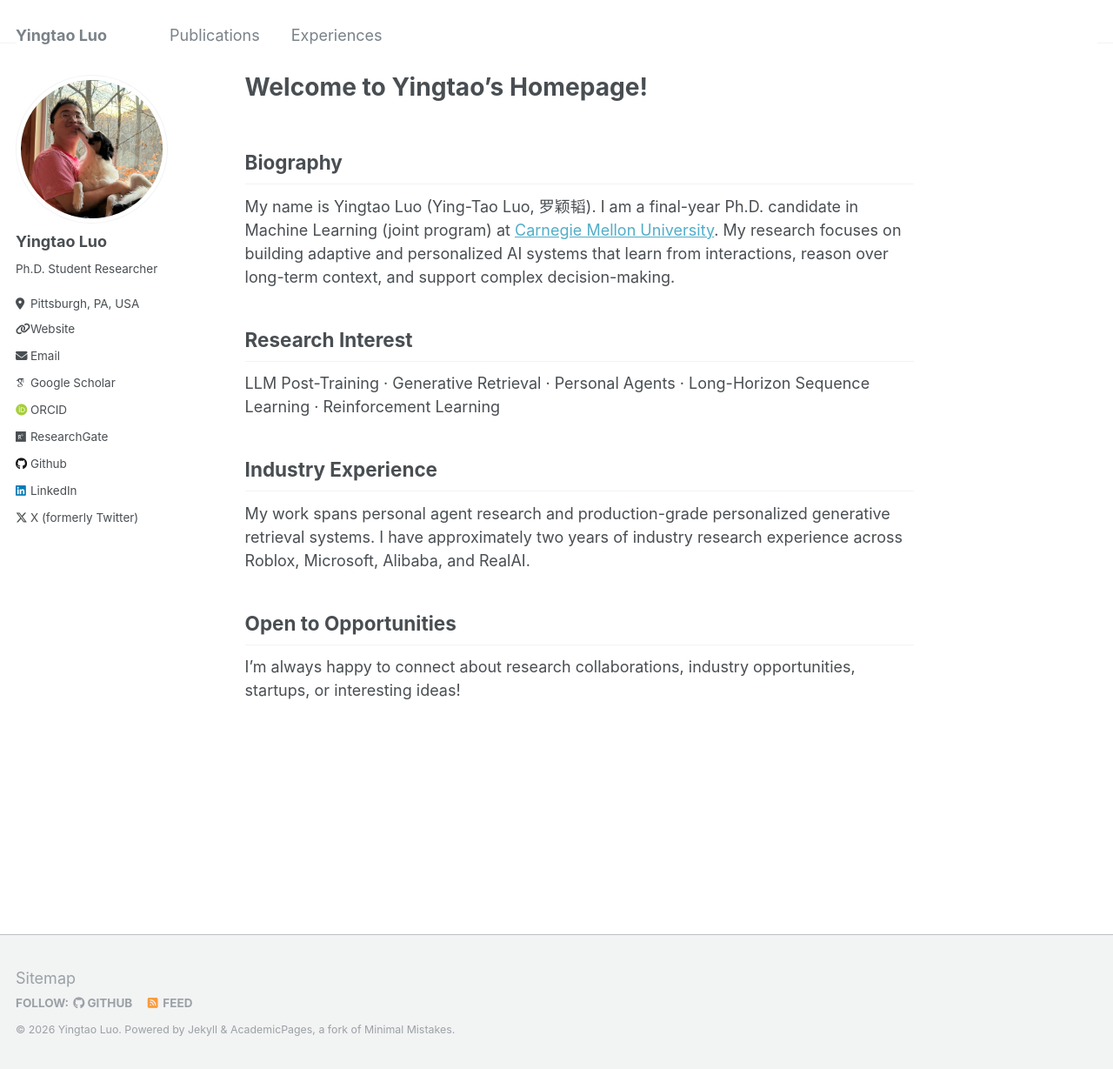
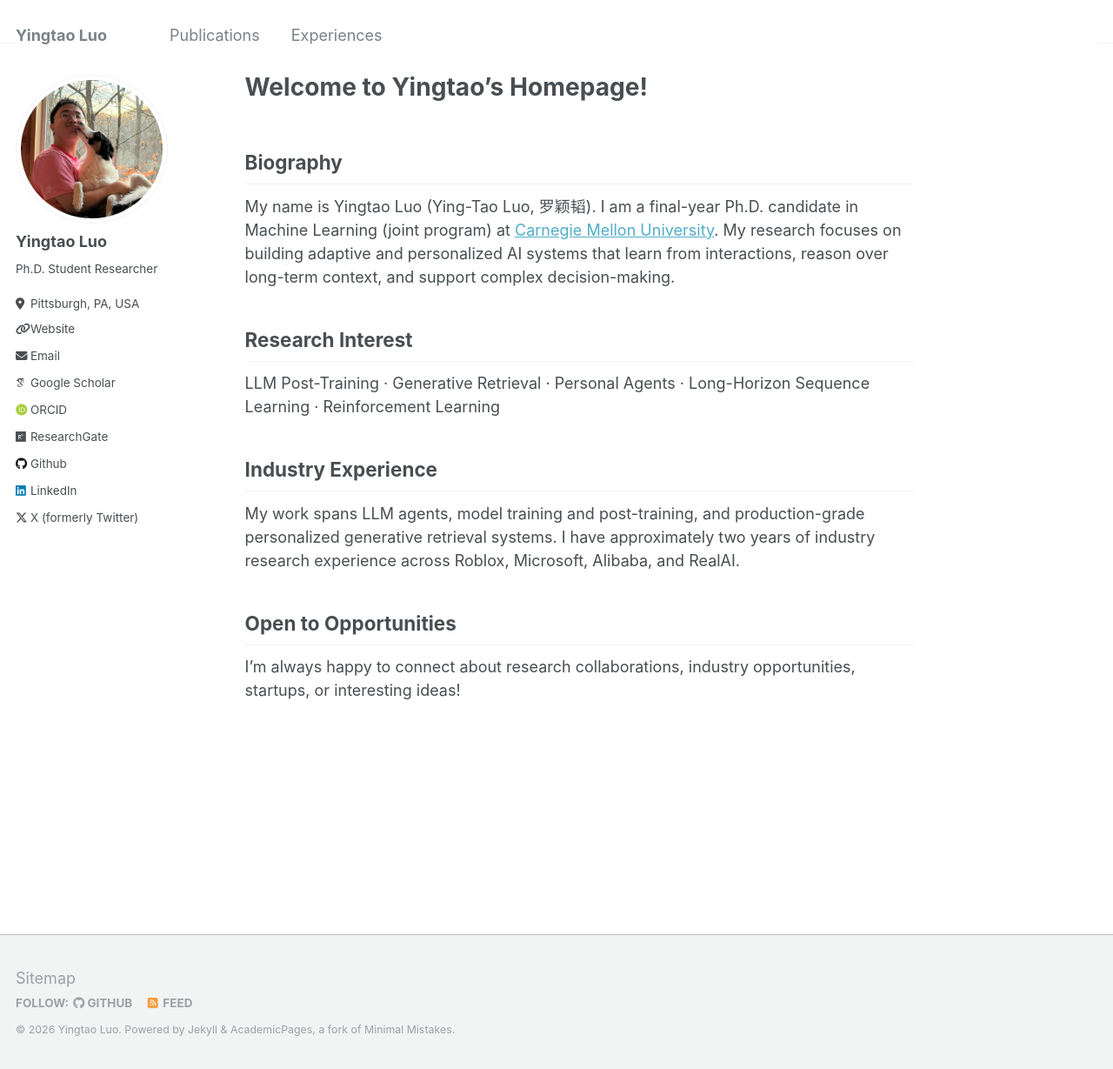
Before and after one commit to yingtaoluo/yingtaoluo.github.io, a Jekyll site: the page built from _pages/about.md, in a window 1280 px wide and 1229 px high. Shown: the whole window at 87% size. Built offline with Jekyll 4.4.1, drawn with Linux system fonts in a browser that asks for light colours; some web fonts are replaced.

Commit message:
Update industry experience description for clarity

```diff
--- a/_pages/about.md
+++ b/_pages/about.md
@@ -15,7 +15,7 @@ My name is Yingtao Luo (Ying-Tao Luo, 罗颖韬). I am a final-year Ph.D. candid
 LLM Post-Training · Generative Retrieval · Personal Agents · Long-Horizon Sequence Learning · Reinforcement Learning
 
 ## Industry Experience
-My work spans personal agent research and production-grade personalized generative retrieval systems. I have approximately two years of industry research experience across Roblox, Microsoft, Alibaba, and RealAI.
+My work spans LLM agents, model training and post-training, and production-grade personalized generative retrieval systems. I have approximately two years of industry research experience across Roblox, Microsoft, Alibaba, and RealAI.
 
 ## Open to Opportunities
 I'm always happy to connect about research collaborations, industry opportunities, startups, or interesting ideas!
```
